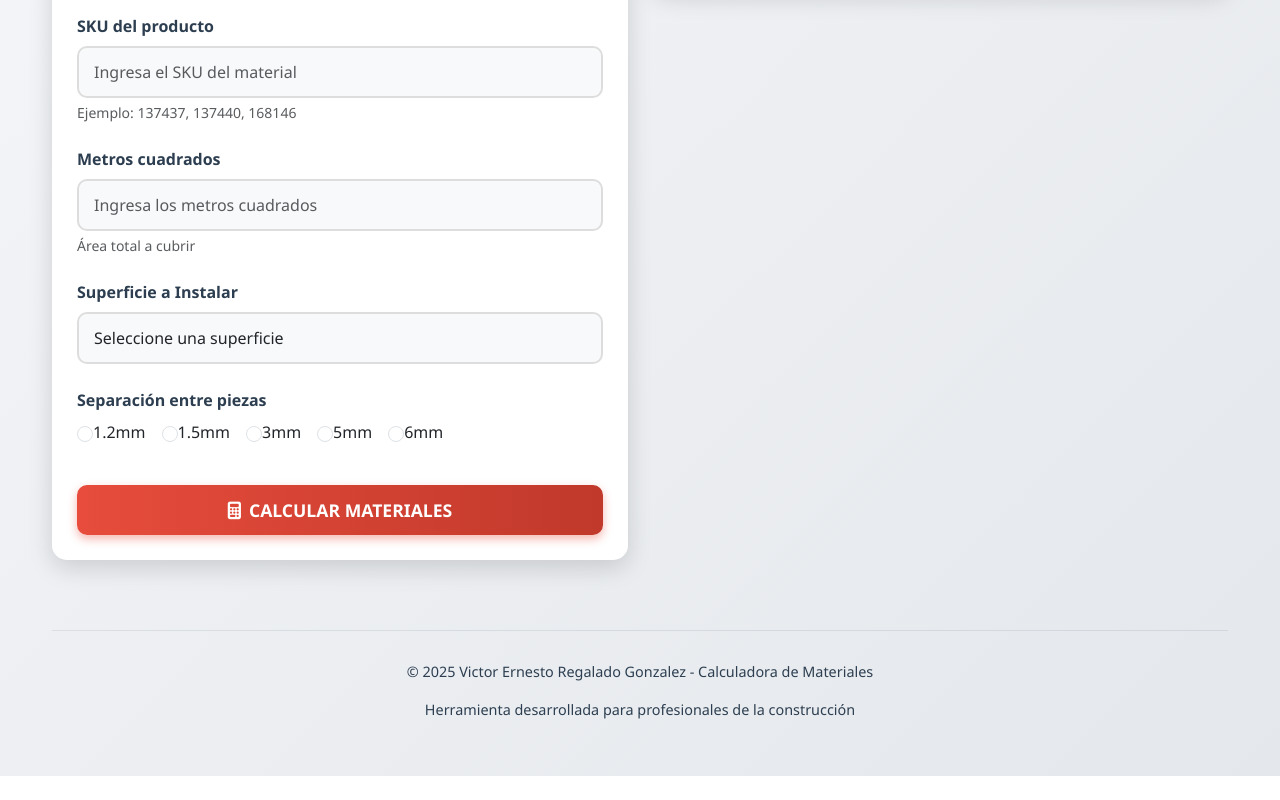
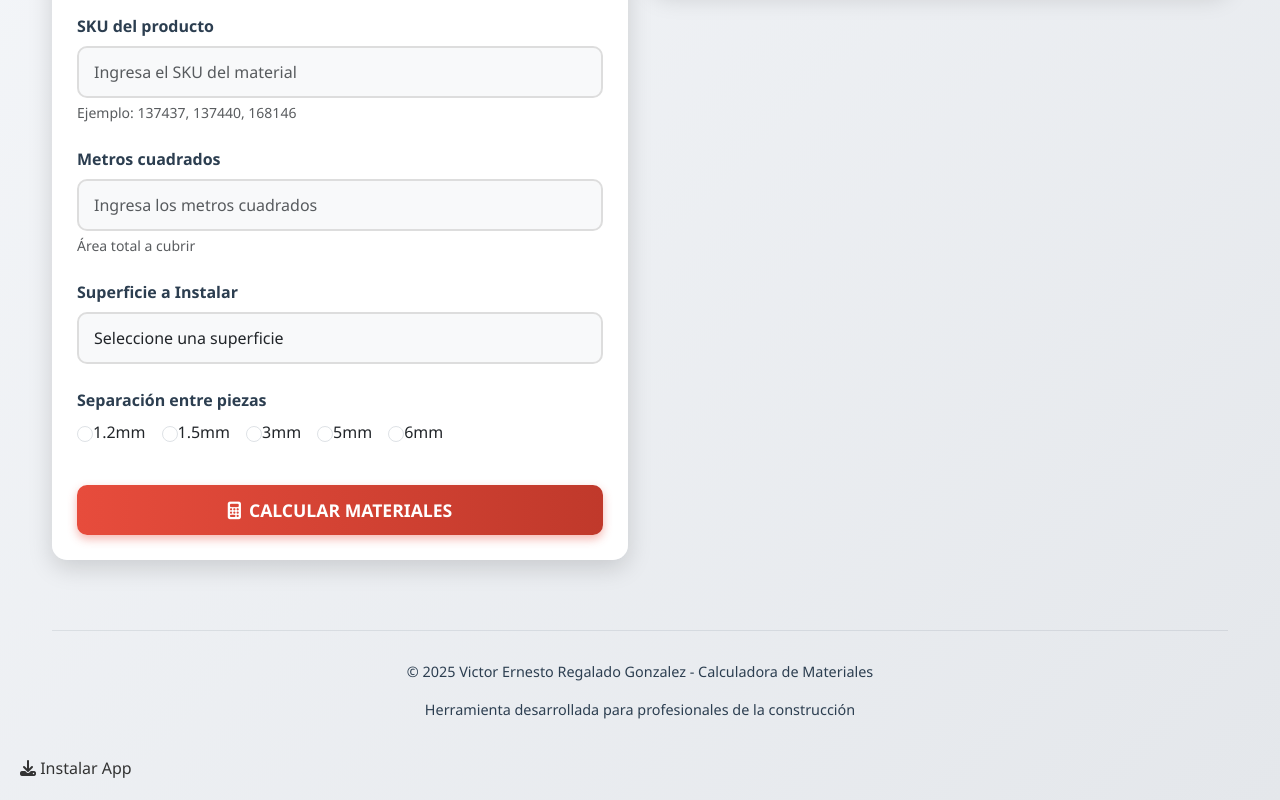
Before and after one commit to victoregonzalez01/calcularMateriales, a plain HTML site: page index.html in a window 1280 px wide. Shown: the part 379-1179 px from the top of the page. Before the commit the page ends 1155 px from the top, so only its background shows below. Drawn offline with nearby package versions, Linux system fonts and the light colour scheme.

Commit message:
Update index.html

```diff
--- a/index.html
+++ b/index.html
@@ -136,7 +136,10 @@
             <p class="mt-2">Herramienta desarrollada para profesionales de la construcción</p>
         </footer>
     </div>
-
+ <!-- Install Prompt -->
+    <div class="install-prompt" id="installPrompt">
+        <i class="fas fa-download"></i> Instalar App
+    </div>
     <script src="script.js"></script>
 </body>
 </html>
```
